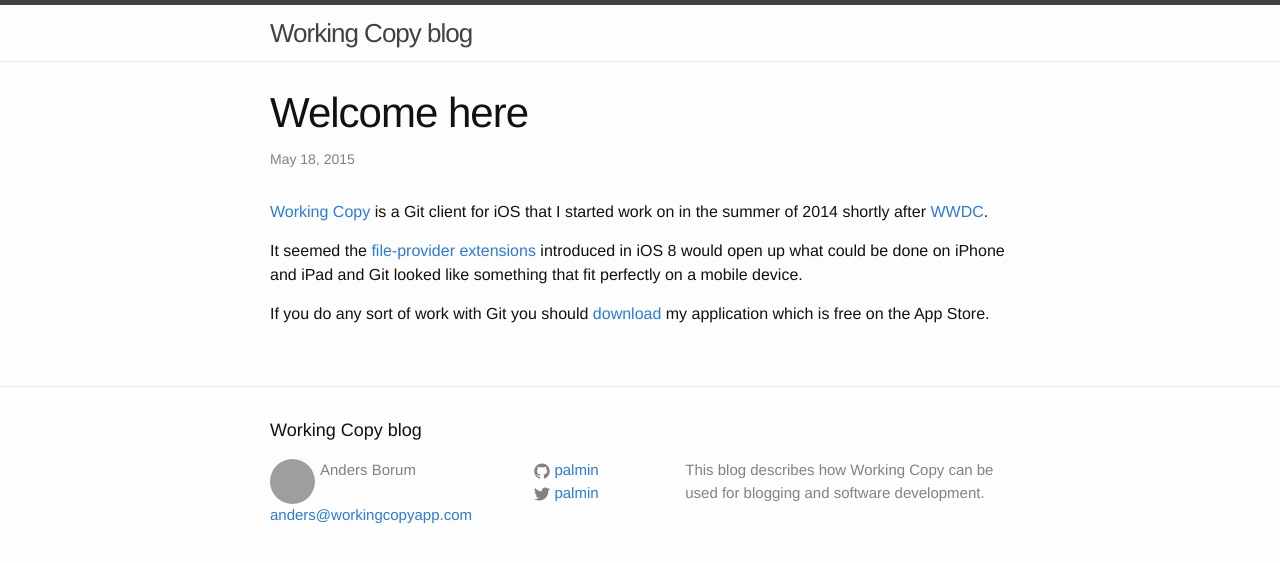
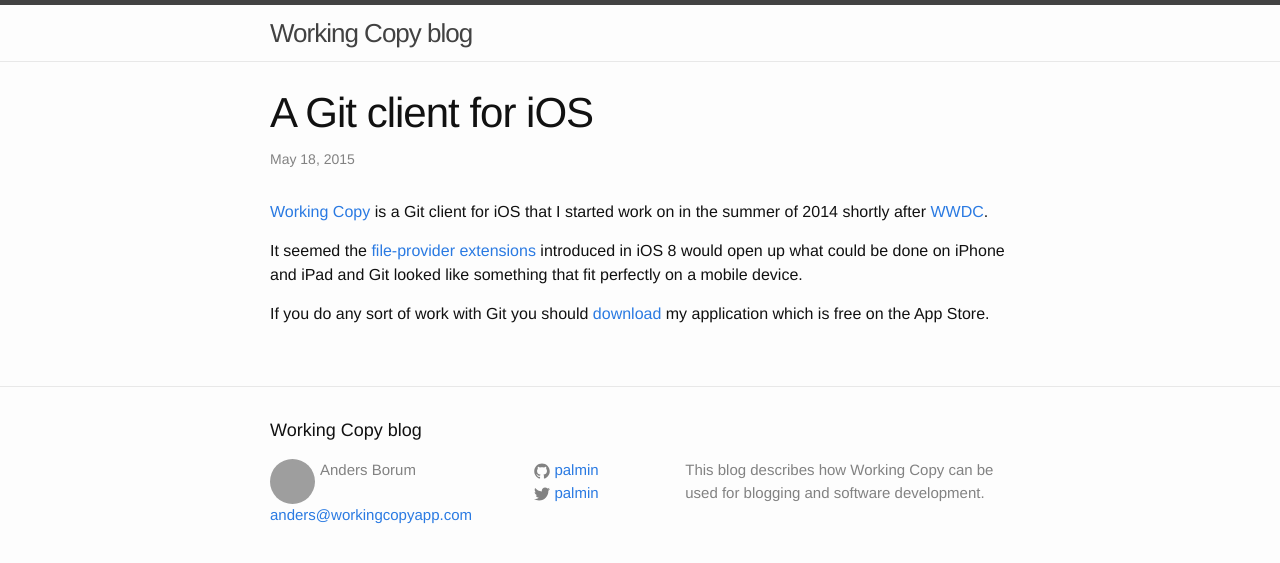
Before and after one commit to palmin/palmin.github.io, a Jekyll site: the page built from _posts/2015-05-18-welcome-here.markdown, in a window 1280 px wide. Shown: the top 563 px of the page. Built offline with Jekyll 4.4.1, drawn with Linux system fonts in a browser that asks for light colours; grey boxes are pictures that could not be loaded.

Commit message:
better title

```diff
--- a/_posts/2015-05-18-welcome-here.markdown
+++ b/_posts/2015-05-18-welcome-here.markdown
@@ -1,6 +1,6 @@
 ---
 layout: post
-title:  "Welcome here"
+title:  "A Git client for iOS"
 date:   2015-05-18 10:24:53
 categories: git
 ---
```
